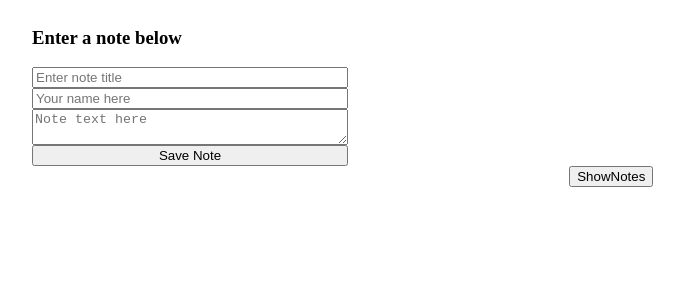
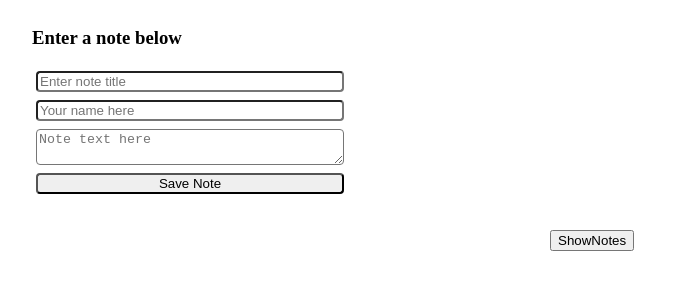
Before and after one commit to meesterbaumer/glassdale, a plain HTML site: page index.html in a window 1280 px wide. Shown: the whole page, without its empty margins (450-1134 px from the left). Drawn offline with Linux system fonts and the light colour scheme; no server answers.

Commit message:
Added some addl. styling

```diff
--- a/scripts/notes/NoteForm.js
+++ b/scripts/notes/NoteForm.js
@@ -31,11 +31,11 @@ const render = () => {
   contentTarget.innerHTML = `
     <div class="noteFormContainer">
       <h3>Enter a note below</h3>
-      <input type="text" id="note--title" placeholder="Enter note title" />
-      <input type="text" id="note--author" placeholder="Your name here" />
-      <textarea id="note--content" placeholder="Note text here" /></textarea>
+      <input type="text" class="fields" id="note--title" placeholder="Enter note title" />
+      <input type="text" class="fields" id="note--author" placeholder="Your name here" />
+      <textarea class="fields" id="note--content" placeholder="Note text here" /></textarea>
 
-      <button id="saveNote">Save Note</button>
+      <button class="fields id="saveNote">Save Note</button>
     </div>
   `
 }
--- a/styles/notes.css
+++ b/styles/notes.css
@@ -3,7 +3,6 @@
   margin: auto;
   display: flex;
   flex-direction: column;
-  /* border: solid black 1px; */
 }
 .note {
   background-color: slategray;
@@ -12,3 +11,11 @@
   padding: .5rem;
   margin: 1rem 0;
 }
+.noteListContainer {
+  margin: 2rem;
+}
+
+.fields {
+  border-radius: .25rem;
+  margin: .25rem;
+}
```
